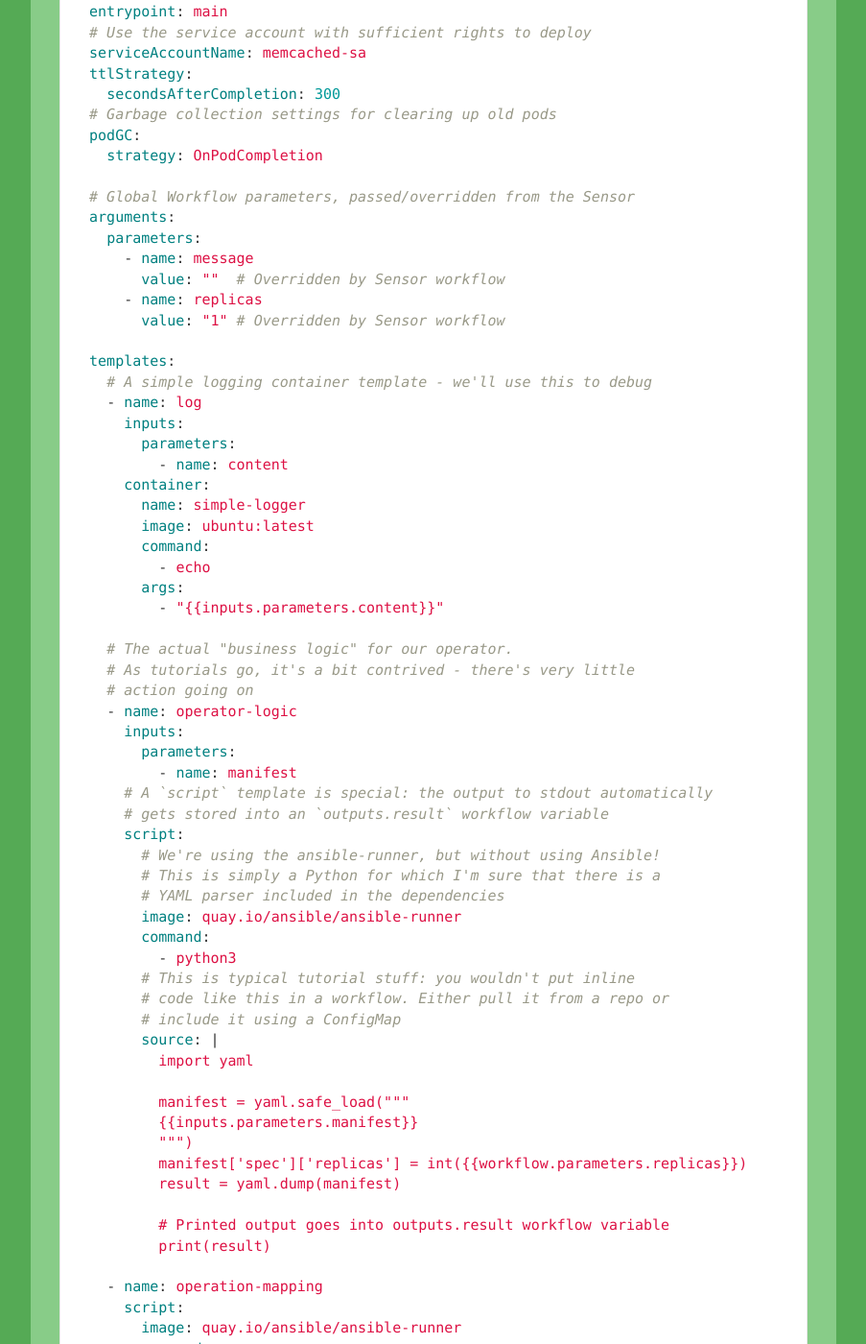
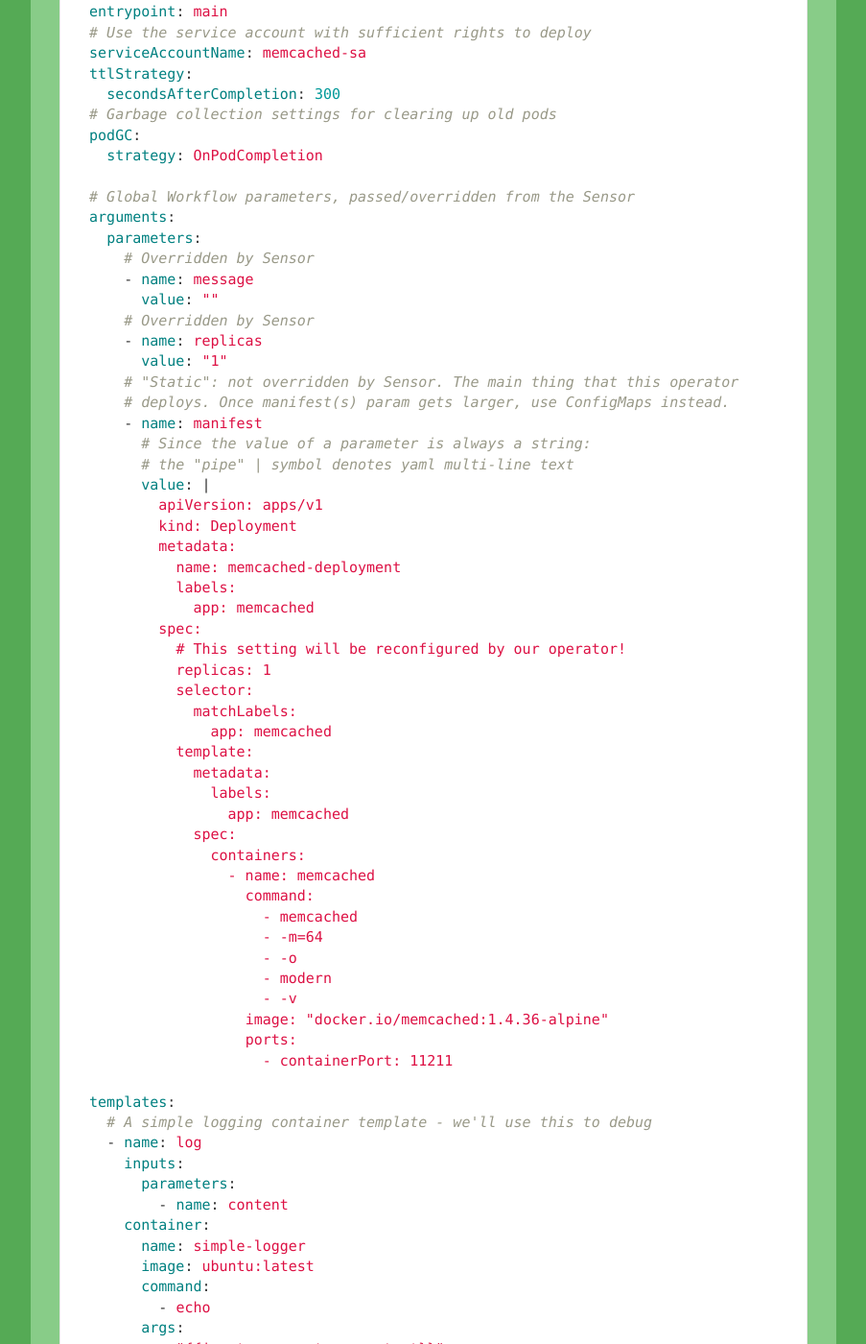
Before and after one commit to reinvantveer/reinvantveer.github.io, a Jekyll site: the page built from _posts/2022-01-29-easier-operator.md, in a window 1280 px wide and 1400 px high, scrolled down 10906 px. Shown: the whole window at 96% size, without its empty margins (188-1091 px from the left). Built offline with Jekyll 4.4.1, drawn with Linux system fonts in a browser that asks for light colours; comment, search, counter and statistics services are not loaded; some of the changed text lies outside the part shown.

Commit message:
refactor: move `manifest` to workflow parameters
Signed-off-by: reinvantveer <rein@vantveer.me>

```diff
--- a/_includes/memcached/workflow-template.yaml
+++ b/_includes/memcached/workflow-template.yaml
@@ -18,10 +18,46 @@
   # Global Workflow parameters, passed/overridden from the Sensor
   arguments:
     parameters:
+      # Overridden by Sensor
       - name: message
-        value: ""  # Overridden by Sensor workflow
+        value: ""
+      # Overridden by Sensor
       - name: replicas
-        value: "1" # Overridden by Sensor workflow
+        value: "1"
+      # "Static": not overridden by Sensor. The main thing that this operator
+      # deploys. Once manifest(s) param gets larger, use ConfigMaps instead.
+      - name: manifest
+        # Since the value of a parameter is always a string:
+        # the "pipe" | symbol denotes yaml multi-line text
+        value: |
+          apiVersion: apps/v1
+          kind: Deployment
+          metadata:
+            name: memcached-deployment
+            labels:
+              app: memcached
+          spec:
+            # This setting will be reconfigured by our operator!
+            replicas: 1
+            selector:
+              matchLabels:
+                app: memcached
+            template:
+              metadata:
+                labels:
+                  app: memcached
+              spec:
+                containers:
+                  - name: memcached
+                    command:
+                      - memcached
+                      - -m=64
+                      - -o
+                      - modern
+                      - -v
+                    image: "docker.io/memcached:1.4.36-alpine"
+                    ports:
+                      - containerPort: 11211
 
   templates:
     # A simple logging container template - we'll use this to debug
@@ -60,7 +96,7 @@
           import yaml
 
           manifest = yaml.safe_load("""
-          {{inputs.parameters.manifest}}
+          {{workflow.parameters.manifest}}
           """)
           manifest['spec']['replicas'] = int({{workflow.parameters.replicas}})
           result = yaml.dump(manifest)
@@ -114,40 +150,6 @@
 
         - - name: parameterize-replicas
             template: operator-logic
-            arguments:
-              parameters:
-                - name: manifest
-                  # Since the value of a parameter is always a string:
-                  # the "pipe" | symbol denotes yaml multi-line text
-                  value: |
-                    apiVersion: apps/v1
-                    kind: Deployment
-                    metadata:
-                      name: memcached-deployment
-                      labels:
-                        app: memcached
-                    spec:
-                      # This setting will be reconfigured by our operator!
-                      replicas: 1
-                      selector:
-                        matchLabels:
-                          app: memcached
-                      template:
-                        metadata:
-                          labels:
-                            app: memcached
-                        spec:
-                          containers:
-                            - name: memcached
-                              command:
-                                - memcached
-                                - -m=64
-                                - -o
-                                - modern
-                                - -v
-                              image: "docker.io/memcached:1.4.36-alpine"
-                              ports:
-                                - containerPort: 11211
 
         - - name: log-result
             template: log
```
